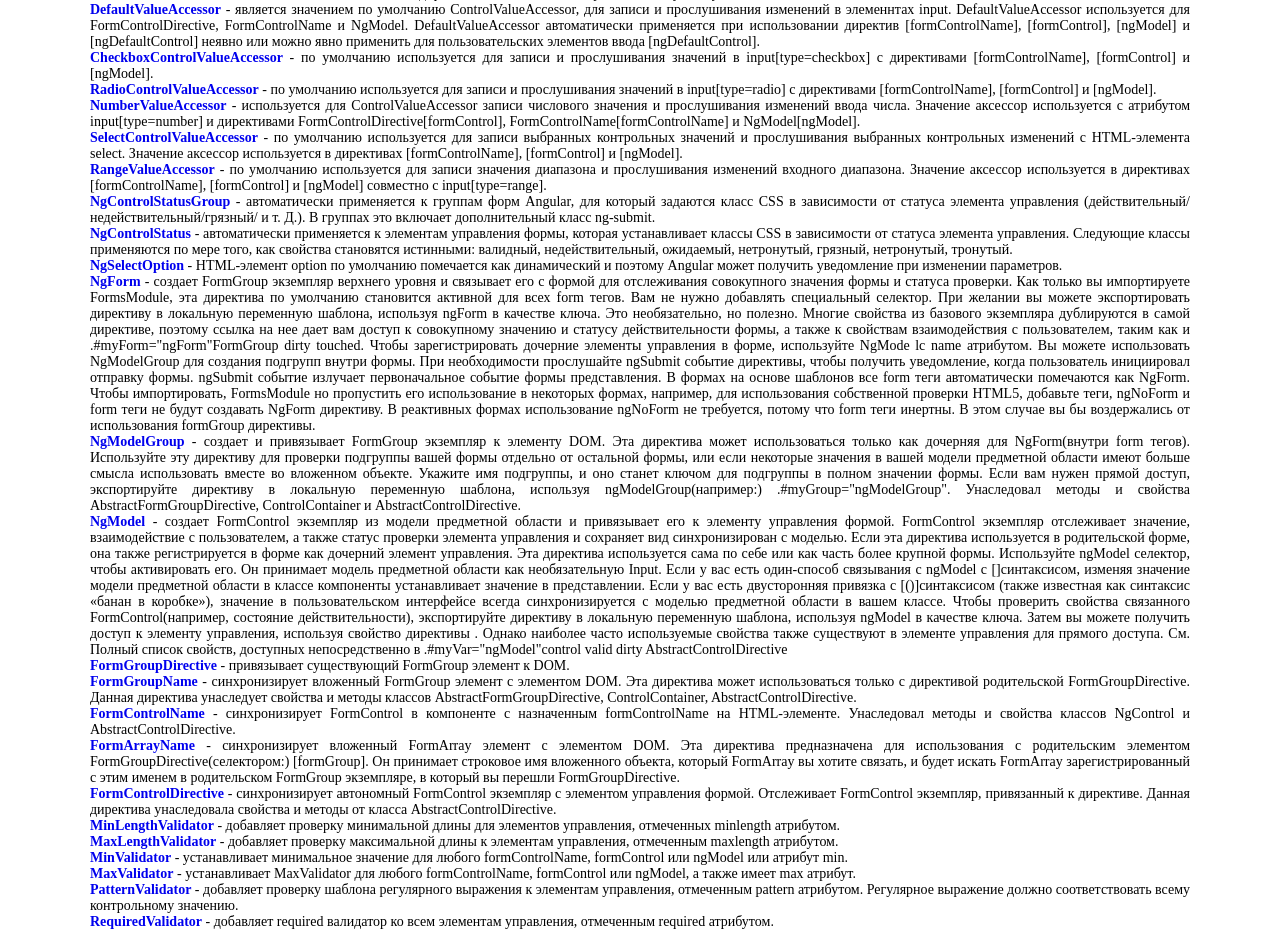
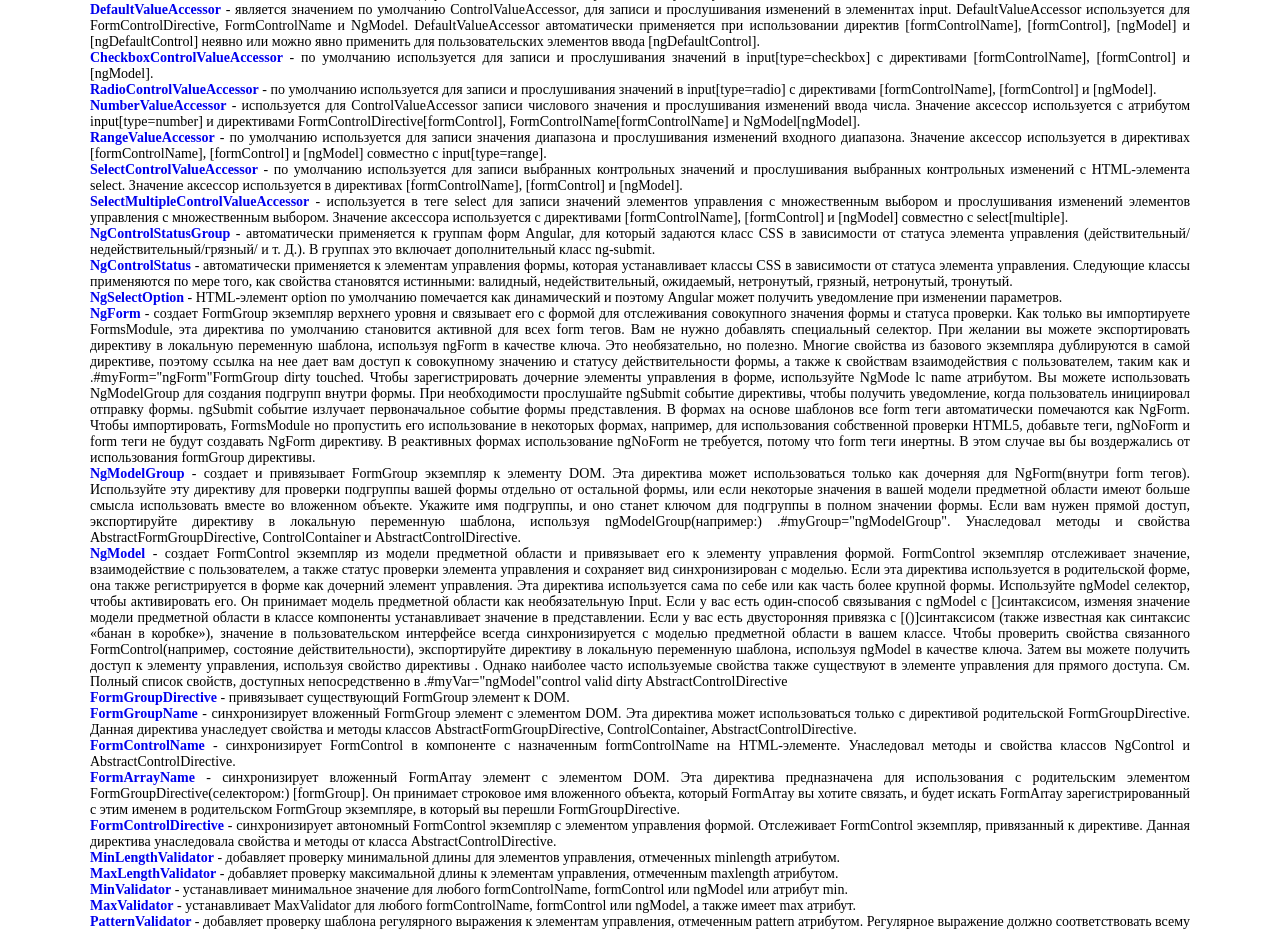
Before and after one commit to ArtemKashirin/API, an Angular app: page / in a window 1280 px wide. Shown: the part 1620-2550 px from the top of the page. Built offline with nearby package versions, Linux system fonts and the light colour scheme.

Commit message:
DIRECTIVE: SelectMultipleControlValueAccessor

```diff
--- a/src/app/app.component.html
+++ b/src/app/app.component.html
@@ -57,8 +57,10 @@
 <app-checkbox-control-value-accessor></app-checkbox-control-value-accessor>
 <app-radio-control-value-accessor></app-radio-control-value-accessor>
 <app-number-value-accessor></app-number-value-accessor>
+<app-range-value-accessor></app-range-value-accessor>
 <app-select-control-value-accessor></app-select-control-value-accessor>
-<app-range-value-accessor></app-range-value-accessor>
+<app-select-multiple-control-value-accessor></app-select-multiple-control-value-accessor>
+
 <app-ng-control-status-group></app-ng-control-status-group>
 <app-ng-control-status></app-ng-control-status>
 <app-ng-select-option></app-ng-select-option>
--- a/src/app/app.module.ts
+++ b/src/app/app.module.ts
@@ -75,6 +75,7 @@
 import { NgModelComponent } from './directive/ng-model/ng-model.component';
 import { NumberValueAccessorComponent } from './directive/number-value-accessor/number-value-accessor.component';
 import { RangeValueAccessorComponent } from './directive/range-value-accessor/range-value-accessor.component';
+import { SelectMultipleControlValueAccessorComponent } from './directive/select-multiple-control-value-accessor/select-multiple-control-value-accessor.component';
 
 
 @NgModule({
@@ -151,6 +152,7 @@
     NgModelComponent,
     NumberValueAccessorComponent,
     RangeValueAccessorComponent,
+    SelectMultipleControlValueAccessorComponent,
   ],
   imports: [
     BrowserModule,
--- /dev/null
+++ b/src/app/directive/select-multiple-control-value-accessor/select-multiple-control-value-accessor.component.html
@@ -0,0 +1,4 @@
+<p><b><a [href] = "this.SelectMultipleControlValueAccessor">SelectMultipleControlValueAccessor</a></b> - используется в теге select для
+  записи значений элементов управления с множественным выбором и прослушивания изменений элементов управления с множественным выбором.
+  Значение аксессора используется с директивами [formControlName], [formControl] и  [ngModel] совместно с select[multiple].
+</p>
--- /dev/null
+++ b/src/app/directive/select-multiple-control-value-accessor/select-multiple-control-value-accessor.component.ts
@@ -0,0 +1,17 @@
+import {Component, OnInit} from '@angular/core';
+
+@Component({
+  selector: 'app-select-multiple-control-value-accessor',
+  templateUrl: './select-multiple-control-value-accessor.component.html',
+  styleUrls: ['./select-multiple-control-value-accessor.component.scss']
+})
+export class SelectMultipleControlValueAccessorComponent implements OnInit {
+  public SelectMultipleControlValueAccessor: string = 'https://angular.io/api/forms/SelectMultipleControlValueAccessor';
+
+  constructor() {
+  }
+
+  ngOnInit(): void {
+  }
+
+}
```
Also changed, not shown: src/app/directive/select-multiple-control-value-accessor/select-multiple-control-value-accessor.component.scss (added).
